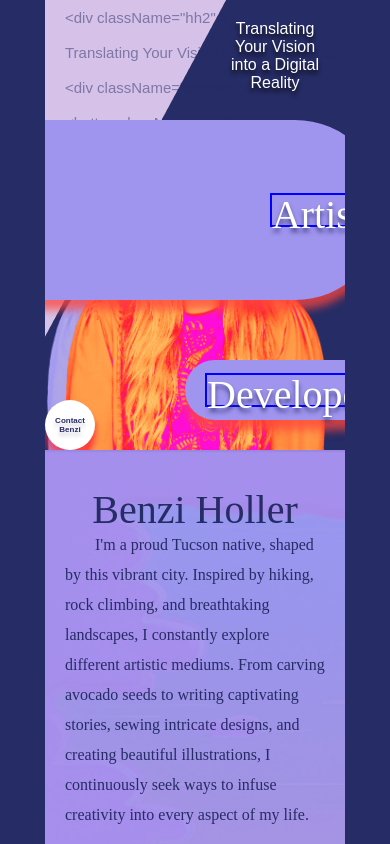
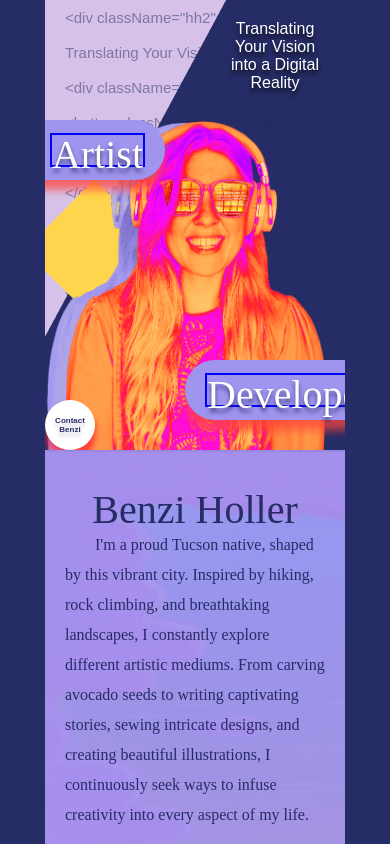
Before and after one commit to benzinow/portfolio, a React (Create React App) app: page / in a window 390 px wide. Shown: the top 844 px of the page. Built offline with nearby package versions, Linux system fonts and the light colour scheme; a web font is replaced by a local one.

Commit message:
media query artist pill edits

```diff
--- a/src/styles/header.css
+++ b/src/styles/header.css
@@ -146,6 +146,10 @@
     grid-column-start: 26;
   }
 
+  .artist {
+    grid-column-end: 14;
+  }
+
   .purple-benzi {
     grid-column-start: 4;
   }
@@ -212,6 +216,12 @@
     grid-row-end: 25;
   }
 
+  .artist {
+    grid-column-end: 12;
+    grid-row-start: 6;
+    grid-row-end: 11;
+  }
+
   .purple-benzi {
     grid-column-start: 5;
     height: 500px;
@@ -271,6 +281,8 @@
 
   .artist {
     grid-row-start: 7;
+    grid-row-end: 10;
+    grid-column-end: 7;
     z-index: 4;
   }
 
```
